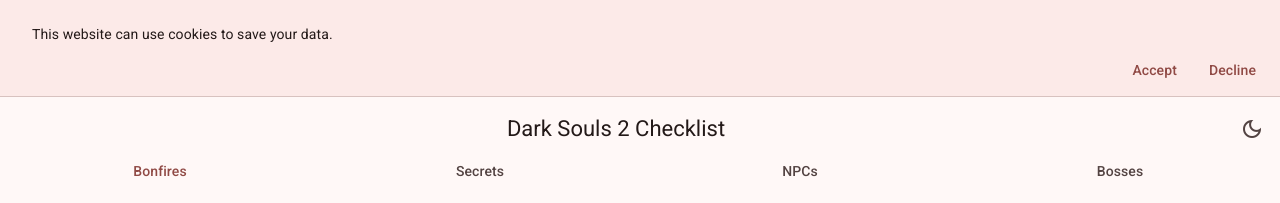
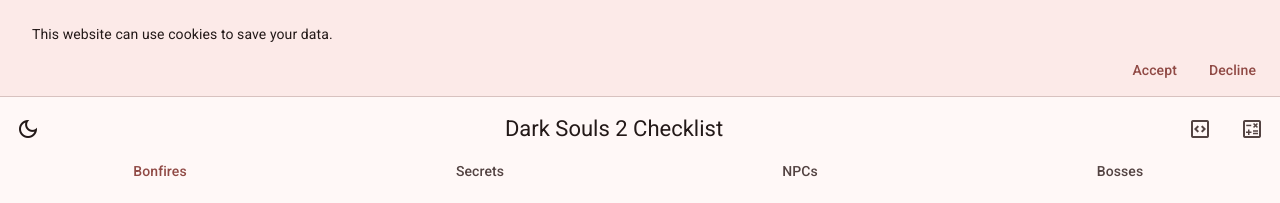
Before and after one commit to abluescarab/ds2-checklist, a plain HTML site: page index.html in a window 1280 px wide. Shown: the top 203 px of the page. Drawn offline with nearby package versions, Linux system fonts and the light colour scheme.

Commit message:
Added buttons to app bar

```diff
--- a/index.html
+++ b/index.html
@@ -47,12 +47,22 @@
             </div>
 
             <div class="md-app-bar" data-md-type="center">
+                <button
+                    id="change-theme"
+                    class="md-app-bar__icon material-symbols-outlined">
+                    dark_mode
+                </button>
                 <h1 class="md-app-bar__headline">Dark Souls 2 Checklist</h1>
                 <div class="md-app-bar__trailing">
                     <button
-                        id="change-theme"
+                        id="info"
                         class="md-app-bar__icon material-symbols-outlined">
-                        dark_mode
+                        code_blocks
+                    </button>
+                    <button
+                        id="info"
+                        class="md-app-bar__icon material-symbols-outlined">
+                        calculate
                     </button>
                 </div>
             </div>
```
